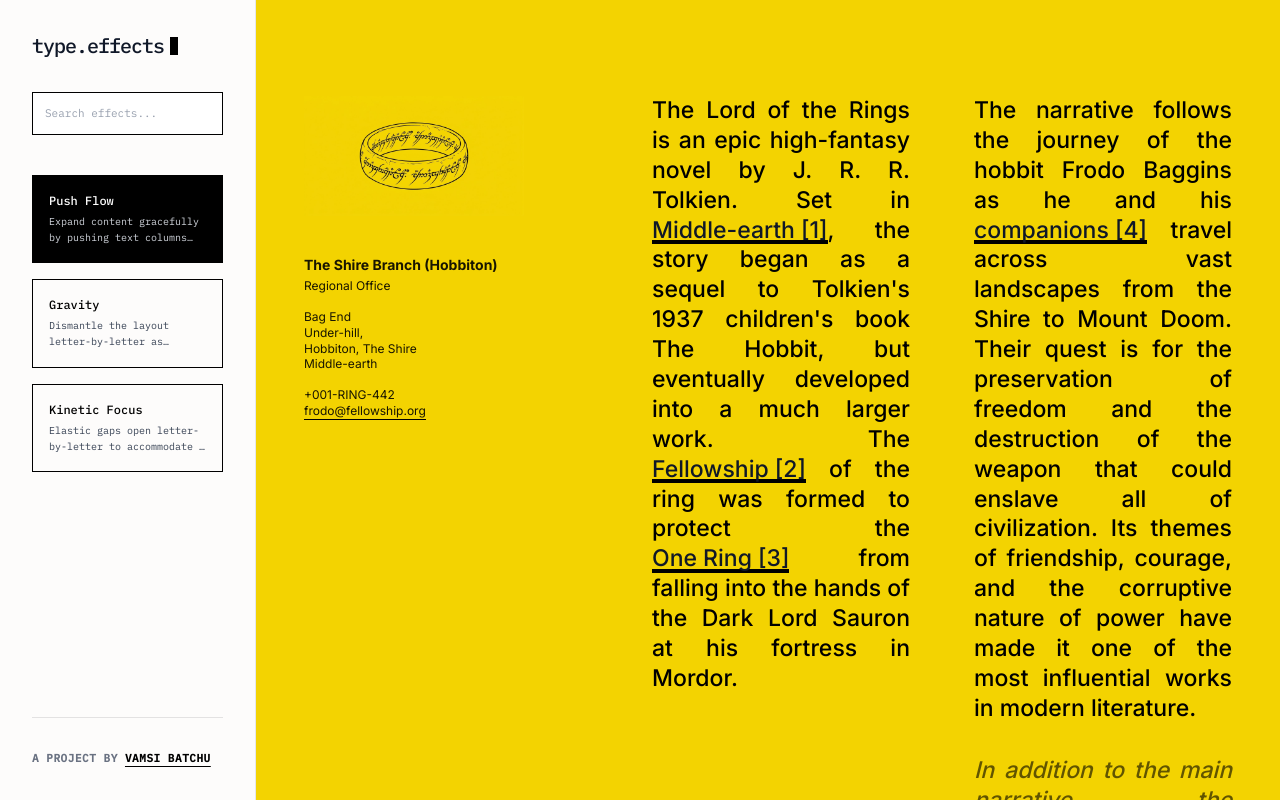
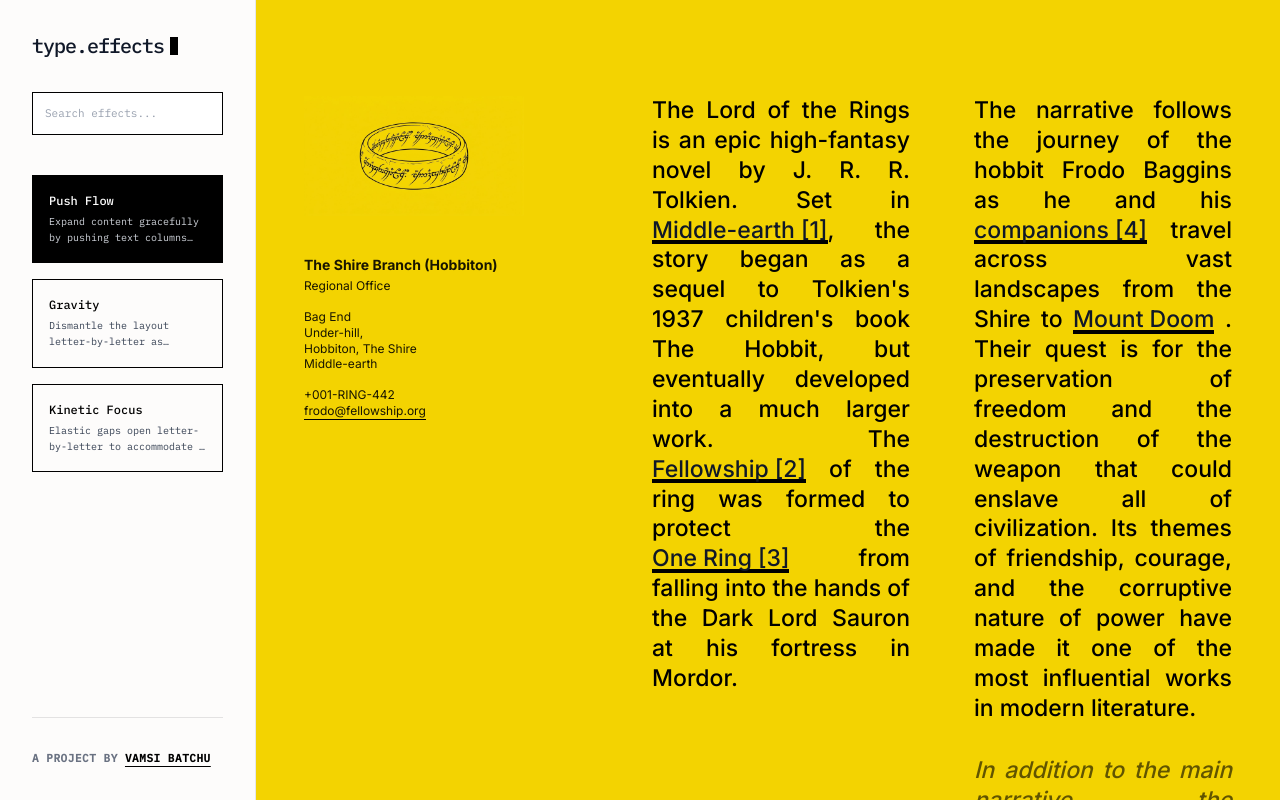
Before and after one commit to vamsibatchu1/type-effects, a React (Vite) app: page / in a window 1280 px wide. Built offline with nearby package versions, Linux system fonts and the light colour scheme.

Commit message:
Update Push Flow triggers with Middle-earth and Mount Doom images

```diff
--- a/src/effects/1_push_flow.tsx
+++ b/src/effects/1_push_flow.tsx
@@ -65,7 +65,7 @@
                 The Lord of the Rings is an epic high-fantasy novel by J. R. R. Tolkien. Set in {" "}
                 <InteractiveWord
                   word="Middle-earth [1]"
-                  imageSrc="https://picsum.photos/seed/middle_earth/1200/800"
+                  imageSrc="/src/images/middleearth.jpg"
                   effect="push"
                   isFalling={false}
                   startIndex={1}
@@ -102,7 +102,16 @@
                   startIndex={300}
                   className={UnderlineStyle}
                 />
-                {" "} travel across vast landscapes from the Shire to Mount Doom. Their quest is for the preservation of freedom and the destruction of the weapon that could enslave all of civilization. Its themes of friendship, courage, and the corruptive nature of power have made it one of the most influential works in modern literature.
+                {" "} travel across vast landscapes from the Shire to {" "}
+                <InteractiveWord
+                  word="Mount Doom"
+                  imageSrc="/src/images/doom.jpg"
+                  effect="push"
+                  isFalling={false}
+                  startIndex={400}
+                  className={UnderlineStyle}
+                />
+                {" "}. Their quest is for the preservation of freedom and the destruction of the weapon that could enslave all of civilization. Its themes of friendship, courage, and the corruptive nature of power have made it one of the most influential works in modern literature.
               </p>
 
               <p className="mb-8 break-inside-avoid text-black/60 italic">
```
Also changed, not shown: src/images/doom.jpg (added), src/images/middleearth.jpg (added).
